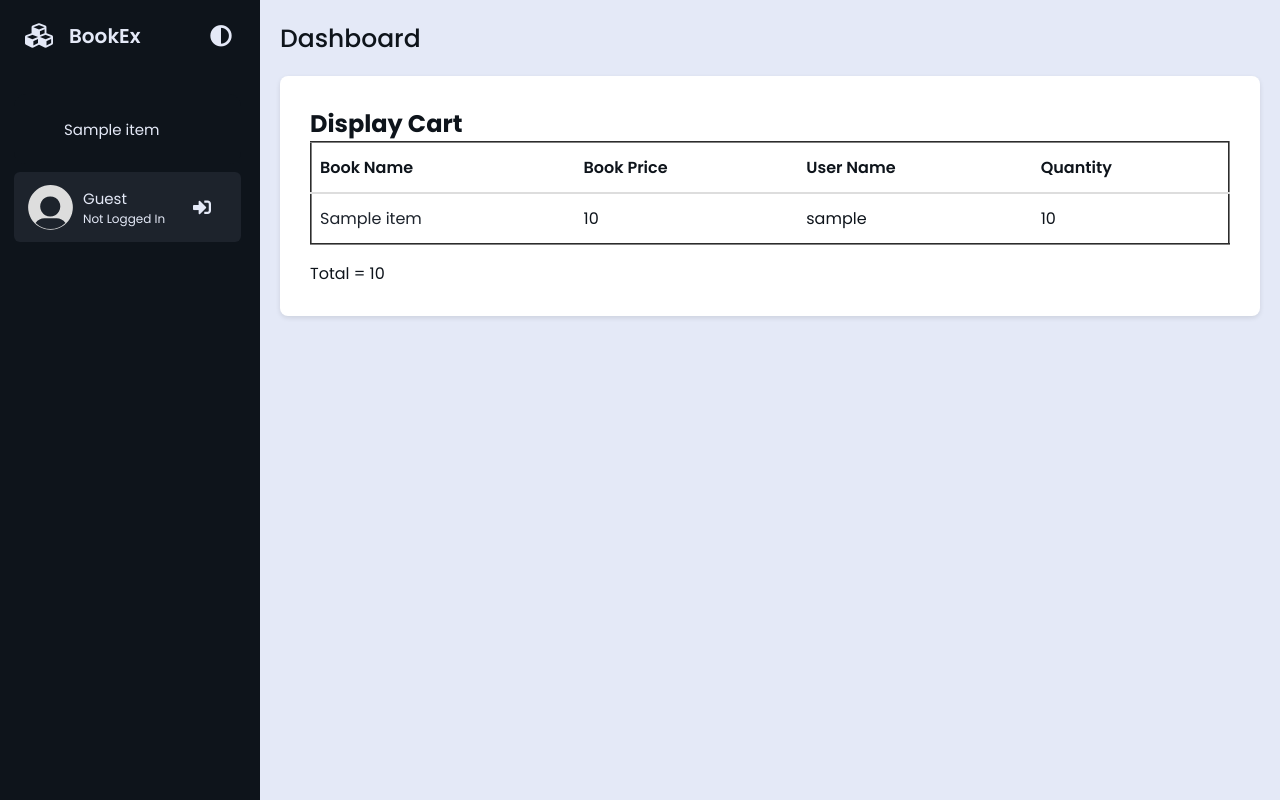
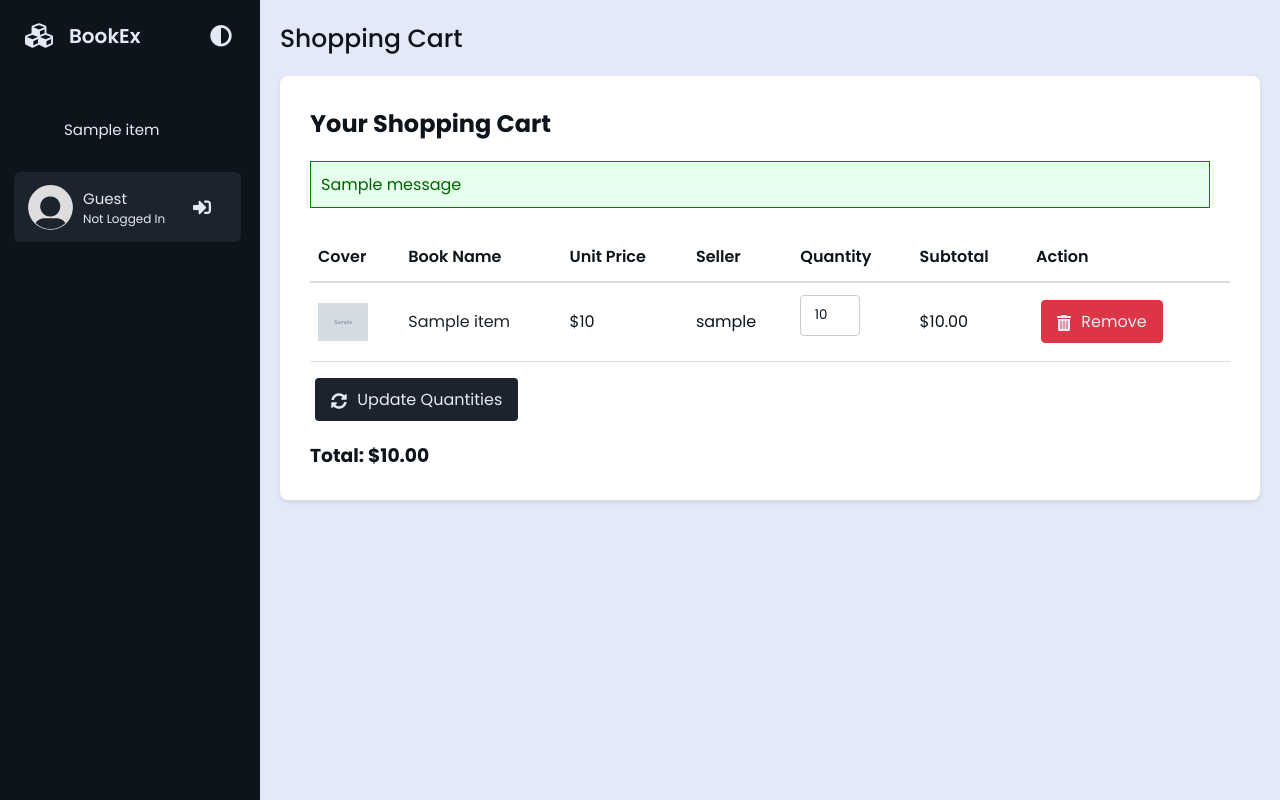
Before and after one commit to Just-ARandomGuy/BookEx, a Django app: template bookEx/templates/bookMng/displayCart.html in a window 1280 px wide. Run offline with Django 3.2, Linux system fonts and the light colour scheme; the template is opened without the code that fills it: most values are stand-ins (such as "Sample title", 1, 10 or a date in 2020); grey boxes marked "Sample" are stand-in pictures; one stand-in notice (Sample message) is shown.

Commit message:
allow user to add/remove/delete quantities of items in cart

```diff
--- a/bookEx/templates/bookMng/displayCart.html
+++ b/bookEx/templates/bookMng/displayCart.html
@@ -1,44 +1,69 @@
 {% extends "base.html" %}
 {% load static %}
 
-{% block sidenav %}
-   {% for item in item_list %}
-      <li>
-        <a href="{{ item.link }}">  {{ item.item }} </a>
-      </li>
-   {% endfor %}
-{% endblock sidenav %}
+{% block title %}Shopping Cart{% endblock %}
+{% block page_title %}Shopping Cart{% endblock %}
 
 {% block content %}
-   <h1>Display Cart</h1>
-   <table border="2" >
+	<h1>Your Shopping Cart</h1>
+
+	{% if messages %}
+		<ul class="messages">
+			{% for message in messages %}
+				<li{% if message.tags %} class="{{ message.tags }}"{% endif %}>{{ message }}</li>
+			{% endfor %}
+		</ul>
+	{% endif %}
+
+	{% if cart_items %}
+		<form method="post" action="{% url 'updatecart' %}">
+			{% csrf_token %}
+			<table>
+				<thead>
 				<tr>
-          <th>
-              Book Name
-          </th>
-          <th>
-              Book Price
-          </th>
-          <th>
-              User Name
-          </th>
+					<th>Cover</th>
+					<th>Book Name</th>
+					<th>Unit Price</th>
+					<th>Seller</th>
 					<th>Quantity</th>
+					<th>Subtotal</th>
+					<th>Action</th>
 				</tr>
+				</thead>
+				<tbody>
 				{% for cart_item in cart_items %}
 					<tr>
 						<td>
-        <a href="book_detail/{{ cart_item.id }}">  {{ cart_item.item.name }} </a>
+							{% if cart_item.item.picture %}
+								<img src="{{ cart_item.item.picture.url }}" alt="{{ cart_item.item.name }} Cover" style="width: 50px; height: auto;">
+							{% else %}
+								(No image)
+							{% endif %}
 						</td>
+						<td><a href="{% url 'book_detail' cart_item.item.id %}?from=displaycart">{{ cart_item.item.name }}</a></td>
+						<td>${{ cart_item.item.price }}</td>
+						<td>{{ cart_item.item.username.username }}</td>
 						<td>
-            {{ cart_item.item.price }}
+							<input type="number" name="quantity_{{ cart_item.item.id }}" value="{{ cart_item.quantity }}" min="0"
+							       class="cart-quantity-input" style="width: 60px;">
 						</td>
+						<td>${{ cart_item.getPrice|floatformat:2 }}</td>
 						<td>
-            {{ cart_item.item.username }}
+							<a href="{% url 'removefromcart' cart_item.item.id %}" class="button button-danger"
+							   onclick="return confirm('Are you sure you want to remove this item from your cart?');">
+								<i class="fas fa-trash-alt"></i> Remove
+							</a>
 						</td>
-           <td>{{cart_item.quantity}}</td>
 					</tr>
 				{% endfor %}
+				</tbody>
+			</table>
+			<button type="submit" class="button"><i class="fas fa-sync-alt"></i> Update Quantities</button>
+		</form>
+		<h3 style="margin-top: 20px;">Total: ${{ total|floatformat:2 }}</h3>
+	{% else %}
+		<p>Your shopping cart is empty.</p>
+		<a href="{% url 'displaybooks' %}" class="button"><i class="fas fa-book-open"></i> Continue Shopping</a>
+	{% endif %}
 
-   </table>
-  <p>Total = {{total}}</p>
 {% endblock content %}
--- a/bookMng/urls.py
+++ b/bookMng/urls.py
@@ -11,5 +11,7 @@ urlpatterns = [
     path('book_delete/<int:book_id>', views.book_delete, name='book_delete'),
     path('displayCart', views.displayCart, name='displayCart'),
     path('addtocart/<int:book_id>', views.addtocart, name='addtocart'),
+    path('removefromcart/<int:book_id>', views.remove_from_cart, name='removefromcart'),
+    path('updatecart', views.update_cart, name='updatecart'),
 
 ]
```
Also changed, not shown: bookMng/views.py (+49 -2 lines). Lines whose indentation alone changed are shown as unchanged.
